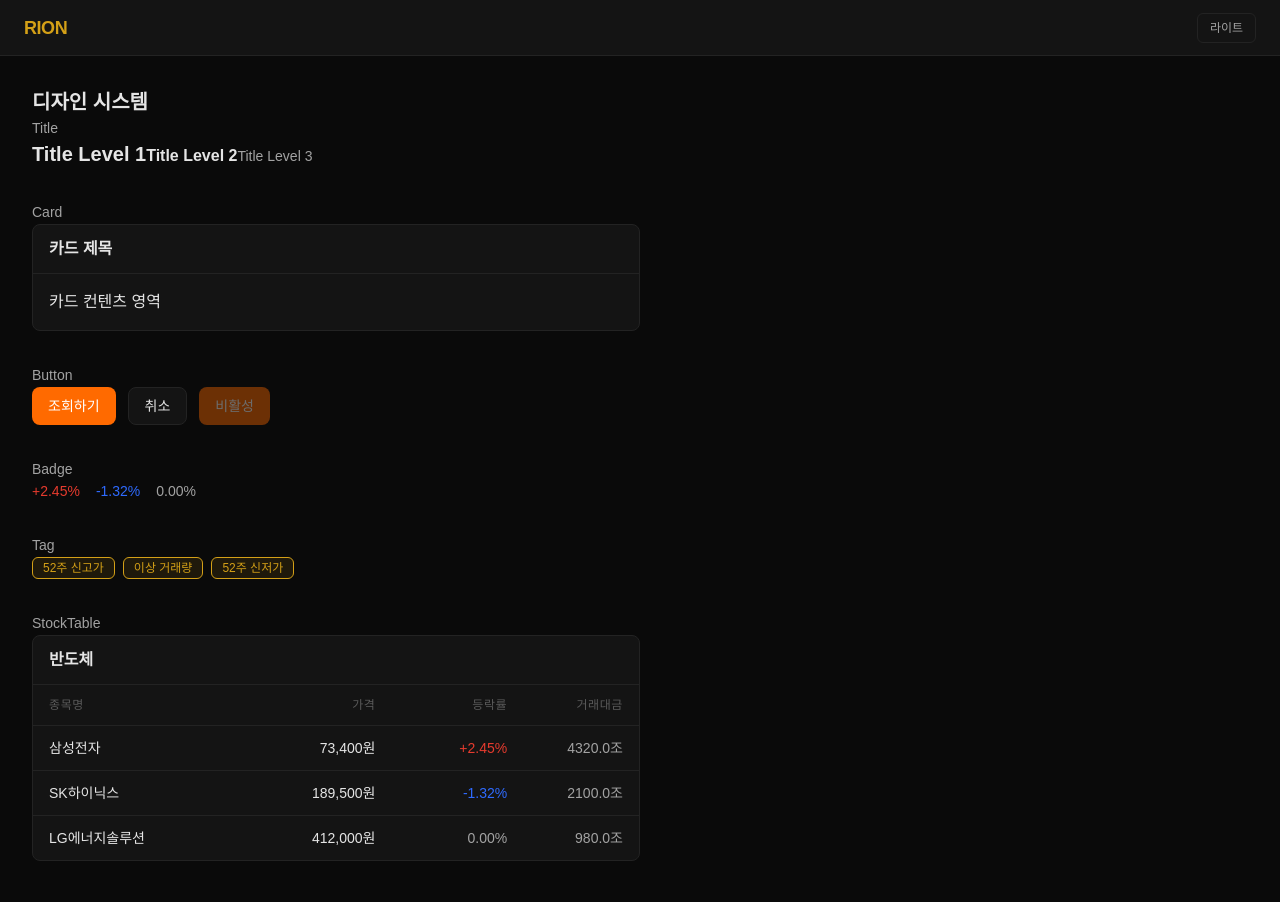
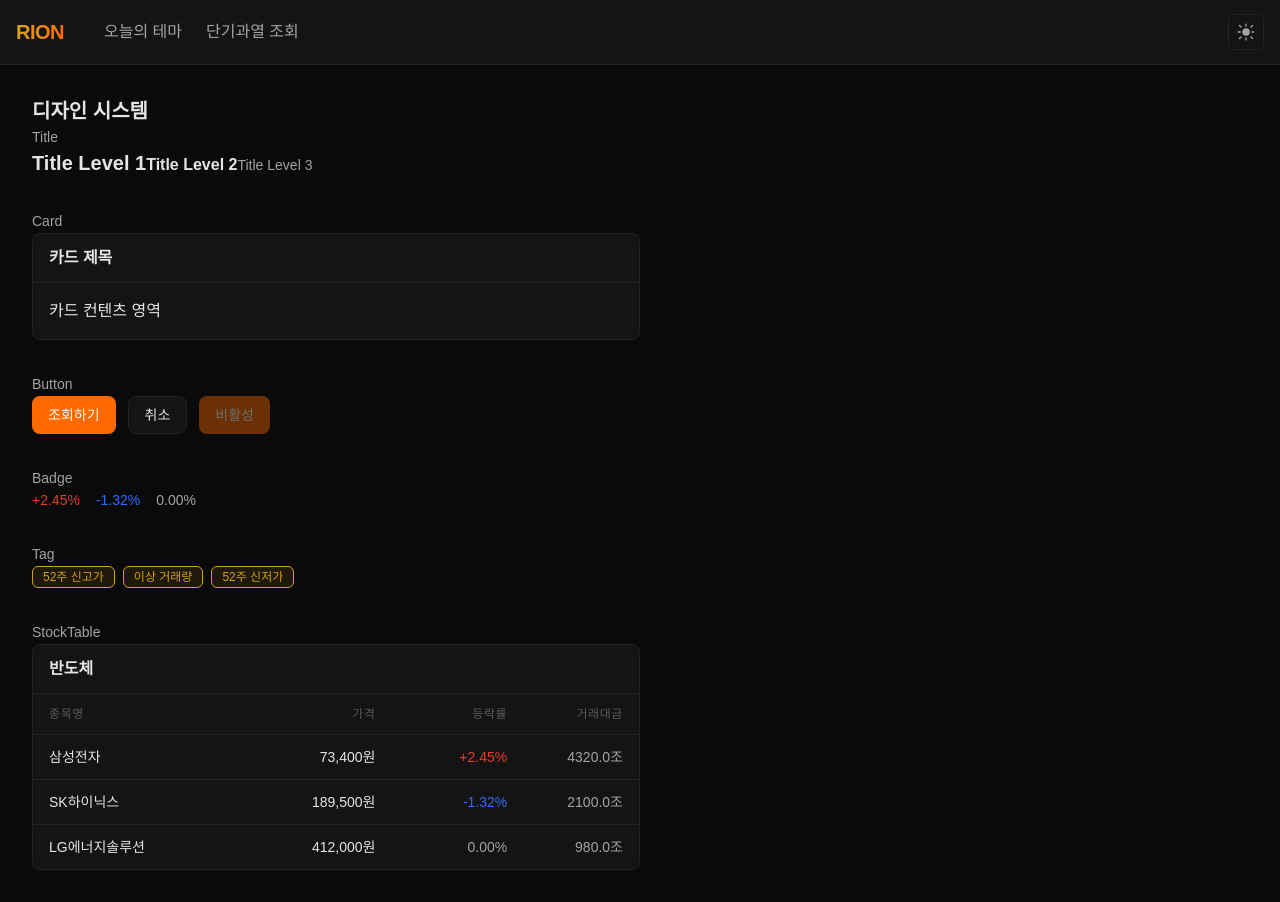
Before and after one commit to ghddygks45/rion, a Next.js app: page /design in a window 1280 px wide. Built offline with nearby package versions, Linux system fonts and the light colour scheme; a web font is replaced by a local one.

Commit message:
refactor: 헤더 ui 반응형으로 수정 및 디자인 수정.

```diff
--- a/app/globals.css
+++ b/app/globals.css
@@ -40,7 +40,9 @@ body {
   background-color: var(--bg);
   color: var(--text);
   font-family: var(--font-pretendard), sans-serif;
-  transition:
-    background-color 0.3s ease,
-    color 0.3s ease;
 }
+
+button,
+select {
+  cursor: pointer;
+}
--- a/components/layout/Header.tsx
+++ b/components/layout/Header.tsx
@@ -1,11 +1,104 @@
-import Link from 'next/link'
-import ThemeToggle from '@/components/ui/ThemeToggle'
+"use client";
+
+import { useState } from "react";
+import Link from "next/link";
+import { usePathname } from "next/navigation";
+import ThemeToggle from "@/components/ui/ThemeToggle";
+
+const NAV_ITEMS = [
+  { href: "/theme", label: "오늘의 테마" },
+  { href: "/stock/overheat", label: "단기과열 조회" },
+];
 
 export default function Header() {
+  const pathname = usePathname();
+  const [open, setOpen] = useState(false);
+  const [prevPathname, setPrevPathname] = useState(pathname);
+
+  if (pathname !== prevPathname) {
+    setPrevPathname(pathname);
+    setOpen(false);
+  }
+
+  const isActive = (href: string) =>
+    pathname === href || pathname.startsWith(`${href}/`);
+
   return (
-    <header className="flex items-center justify-between px-6 h-14 border-b border-border bg-surface">
-      <Link href="/" className="text-primary font-bold text-lg tracking-tight">RION</Link>
-      <ThemeToggle />
+    <header className="relative z-50 border-b border-border bg-surface">
+      <div className="mx-auto flex h-16 max-w-7xl items-center justify-between px-4">
+        <div className="flex items-center gap-10">
+          <Link
+            href="/"
+            className="bg-linear-to-r from-primary to-accent bg-clip-text text-xl font-bold tracking-tight text-transparent"
+          >
+            RION
+          </Link>
+          <nav className="hidden items-center gap-6 md:flex">
+            {NAV_ITEMS.map((item) => (
+              <Link
+                key={item.href}
+                href={item.href}
+                className={`relative text-base ${
+                  isActive(item.href)
+                    ? "font-bold text-text after:absolute after:bottom-1 after:-right-2.5 after:h-1.5 after:w-1.5 after:rounded-full after:bg-accent after:content-['']"
+                    : "text-text-secondary hover:text-text"
+                }`}
+              >
+                {item.label}
+              </Link>
+            ))}
+          </nav>
+        </div>
+
+        <div className="flex items-center gap-2">
+          <ThemeToggle />
+          <button
+            type="button"
+            onClick={() => setOpen((v) => !v)}
+            aria-label="메뉴 열기"
+            aria-expanded={open}
+            className="flex h-9 w-9 items-center justify-center rounded-md border border-border bg-surface text-text-secondary hover:text-text md:hidden"
+          >
+            <span className="relative flex h-4 w-4 flex-col items-center justify-center">
+              <span
+                className={`absolute h-0.5 w-4 bg-current transition-transform duration-300 ${open ? "translate-y-0 rotate-45" : "-translate-y-1.5"}`}
+              />
+              <span
+                className={`absolute h-0.5 w-4 bg-current transition-opacity duration-200 ${open ? "opacity-0" : "opacity-100"}`}
+              />
+              <span
+                className={`absolute h-0.5 w-4 bg-current transition-transform duration-300 ${open ? "translate-y-0 -rotate-45" : "translate-y-1.5"}`}
+              />
+            </span>
+          </button>
+        </div>
+      </div>
+
+      <nav
+        className={`absolute left-0 right-0 top-full z-50 overflow-hidden border-b border-border bg-surface transition-all duration-300 ease-out md:hidden ${
+          open ? "max-h-60 opacity-100" : "max-h-0 opacity-0"
+        }`}
+      >
+        <div className="flex flex-col gap-1 px-4 py-3">
+          {NAV_ITEMS.map((item) => (
+            <Link
+              key={item.href}
+              href={item.href}
+              className={`rounded-md px-2 py-2 text-md ${isActive(item.href) ? "font-bold text-text" : "text-text-secondary hover:text-text"}`}
+            >
+              {item.label}
+            </Link>
+          ))}
+        </div>
+      </nav>
+
+      <div
+        onClick={() => setOpen(false)}
+        aria-hidden="true"
+        className={`fixed inset-x-0 top-16 bottom-0 z-40 bg-black/50 backdrop-blur-[1px] transition-opacity duration-300 md:hidden ${
+          open ? "opacity-100" : "pointer-events-none opacity-0"
+        }`}
+      />
     </header>
-  )
+  );
 }
--- a/components/ui/Button.tsx
+++ b/components/ui/Button.tsx
@@ -16,7 +16,7 @@ export default function Button({
   className = "",
 }: ButtonProps) {
   const base =
-    "px-4 py-2 rounded-lg text-sm font-medium transition-colors disabled:opacity-40 cursor-pointer disabled:cursor-not-allowed";
+    "px-4 py-2 rounded-lg text-sm font-medium disabled:opacity-40 cursor-pointer disabled:cursor-not-allowed";
   const variants = {
     primary: "bg-accent text-white hover:opacity-90",
     secondary: "bg-surface border border-border text-text hover:bg-border",
--- a/components/ui/ThemeToggle.tsx
+++ b/components/ui/ThemeToggle.tsx
@@ -4,13 +4,35 @@ import { useTheme } from '@/lib/theme'
 
 export default function ThemeToggle() {
   const { theme, toggleTheme } = useTheme()
+  const isDark = theme === 'dark'
 
   return (
     <button
       onClick={toggleTheme}
-      className="px-3 py-1.5 text-xs font-medium rounded-md border border-border bg-surface text-text-secondary cursor-pointer hover:text-text"
+      aria-label={isDark ? '라이트 모드로 전환' : '다크 모드로 전환'}
+      className="flex h-9 w-9 items-center justify-center rounded-md border border-border bg-surface text-text-secondary cursor-pointer hover:text-text"
     >
-      {theme === 'dark' ? '라이트' : '다크'}
+      <svg
+        viewBox="0 0 24 24"
+        className={`h-5 w-5 transition-transform duration-300 ${isDark ? 'rotate-0' : '-rotate-90'}`}
+      >
+        {isDark ? (
+          <>
+            <circle cx="12" cy="12" r="4.5" fill="currentColor" />
+            <path
+              d="M12 2.5v2.5M12 19v2.5M4.2 4.2l1.8 1.8M18 18l1.8 1.8M2.5 12H5M19 12h2.5M4.2 19.8L6 18M18 6l1.8-1.8"
+              stroke="currentColor"
+              strokeWidth="1.6"
+              strokeLinecap="round"
+            />
+          </>
+        ) : (
+          <path
+            d="M20 14.5A8.5 8.5 0 0 1 9.5 4a8.5 8.5 0 1 0 10.5 10.5Z"
+            fill="currentColor"
+          />
+        )}
+      </svg>
     </button>
   )
 }
--- a/components/ui/Toggle.tsx
+++ b/components/ui/Toggle.tsx
@@ -14,16 +14,12 @@ export default function Toggle({
   return (
     <>
       <div className="flex items-center gap-3">
-        <span
-          className={`text-sm ${!checked ? "text-text" : "text-text-secondary"}`}
-        >
-          {labelLeft}
-        </span>
+        <span className="text-sm text-text-secondary">{labelLeft}</span>
         <button
           role="switch"
           aria-checked={checked}
           onClick={() => onChange(!checked)}
-          className={`relative w-11 h-6 rounded-full transition-colors cursor-pointer ${
+          className={`relative w-11 h-6 rounded-full cursor-pointer ${
             checked ? "bg-accent" : "bg-border"
           }`}
         >
@@ -33,11 +29,7 @@ export default function Toggle({
             }`}
           />
         </button>
-        <span
-          className={`text-sm ${checked ? "text-text" : "text-text-secondary"}`}
-        >
-          {labelRight}
-        </span>
+        <span className="text-sm text-text-secondary">{labelRight}</span>
       </div>
     </>
   );
```
